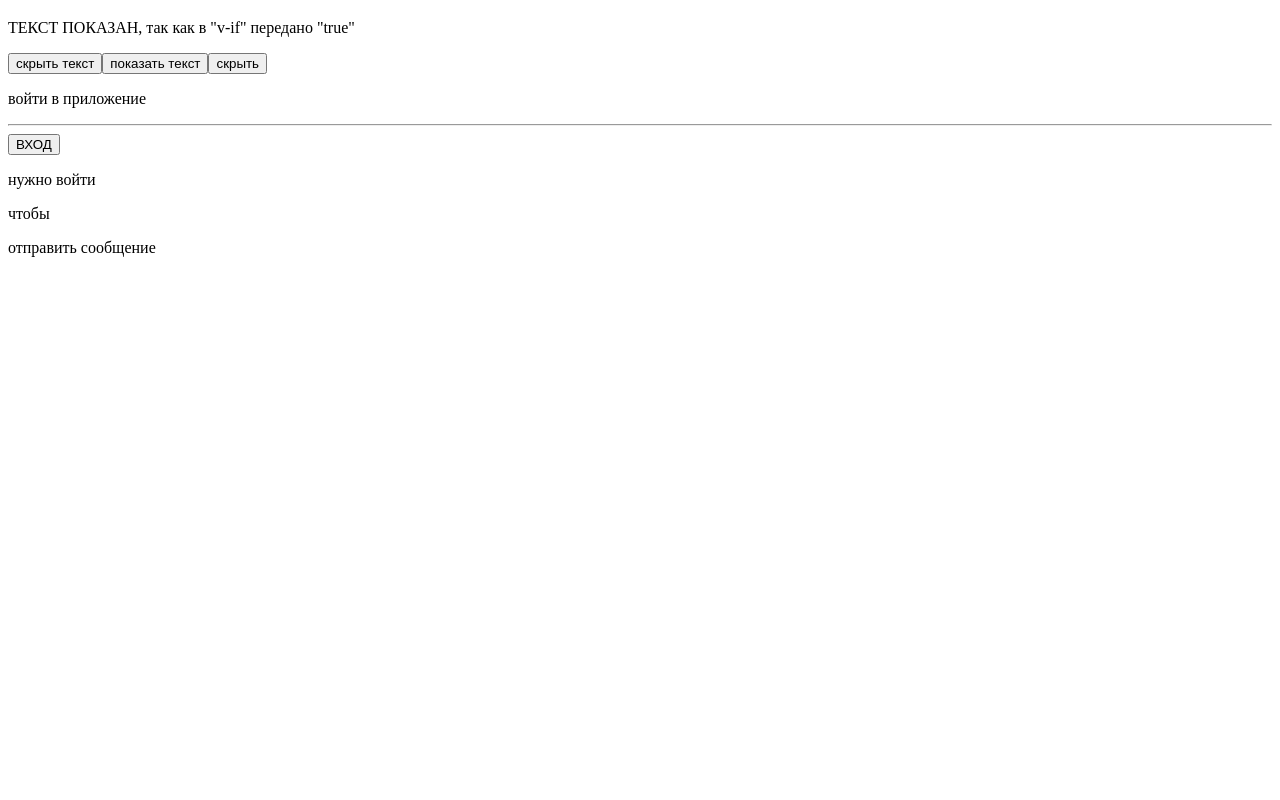
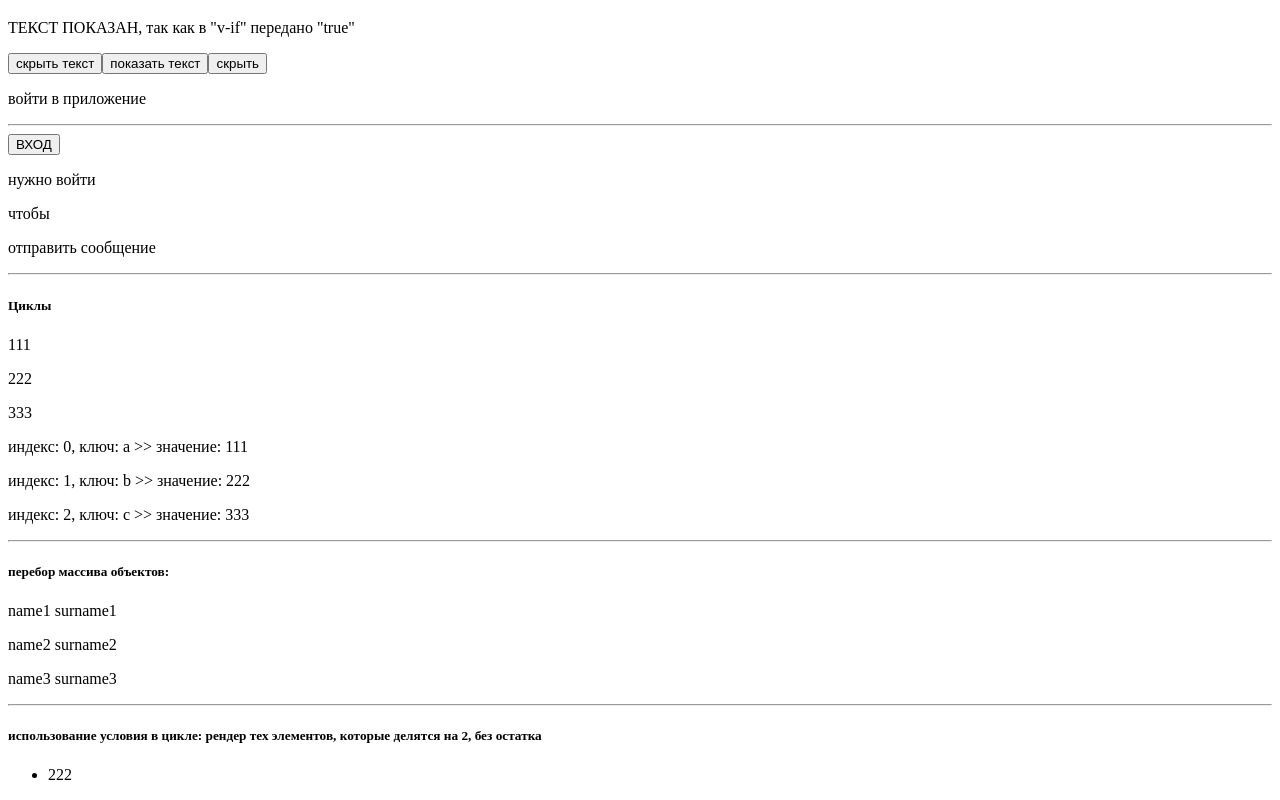
Before and after one commit to kozyrev42/vue_trep72, a Vue app: page / in a window 1280 px wide. Shown: the part 402-1202 px from the top of the page. Before the commit the page ends 800 px from the top, so only its background shows below. Built offline with nearby package versions, Linux system fonts and the light colour scheme.

Commit message:
поработал с циклами

```diff
--- a/src/App.vue
+++ b/src/App.vue
@@ -2,33 +2,80 @@
 // import HelloWorld from './components/HelloWorld.vue'
 // import TheWelcome from './components/TheWelcome.vue'
 export default {
+  // name: 'App', // имя компонента
+  name: 'App',
+
+  // data() - это функция, которая возвращает объект
+  // в этом объекте мы можем хранить свойства, которые будут доступны в шаблоне
+  // в шаблоне мы можем обращаться к свойствам через {{ свойство }}
+  // в шаблоне мы можем обращаться к методам через @click="метод"
+  // в шаблоне мы можем обращаться к вычисляемым свойствам через {{ вычисляемое_свойство }}
+  // в шаблоне мы можем обращаться к условиям через v-if="условие"
+  // в шаблоне мы можем обращаться к циклам через v-for="элемент in массив"
+  // в шаблоне мы можем обращаться к директивам через v-директива
+  // в шаблоне мы можем обращаться к директивам через v-директива="значение"
+  // в шаблоне мы можем обращаться к директивам через v-директива:модификатор="значение"
+
   data() {
     return {
+      // свойства для шаблона (выводятся через {{ свойство }})
+      // свойства можно использовать в шаблоне, в вычисляемых свойствах и в методах
+      // свойства можно изменять в методах
+      // свойства можно изменять в вычисляемых свойствах
+
       text: 'page',
-      href: 'page.html',
+      hrefMy: 'page.html',
 
       num1: 4,
       num2: 5,
 
-      myArray: [1, 2, 3],
+      myArray: [111, 222, 333],
 
       myObject: {a: 111, b: 222, c: 333},
 
       visible: true,
 
       isAuth: false,
+
+      // массив объектов
+      // в шаблоне выводим через {{ user.name }}
+      users: [
+        {
+          id: 1,
+          name: 'name1',
+          surname: 'surname1',
+        },
+        {
+          id: 2,
+          name: 'name2',
+          surname: 'surname2',
+        },
+        {
+          id: 3,
+          name: 'name3',
+          surname: 'surname3',
+        },
+      ]
     }
   },
 
   // в "computed" храняться вычисляемые свойства
+  // вычисляемые свойства - это свойства, которые зависят от других свойств
   computed: {
+    // вычисляемое свойство
+    // в шаблоне выводим через {{ numSum }}
+    // вычисляемое свойство не принимает параметров
+    // вычисляемое свойство не принимает аргументов
     numSum: function () {
       return this.num1 + this.num2;
     },
 
   },
 
-  // кастомные методы
+  // в "methods" храняться методы
+  // методы - это функции, которые можно вызывать в шаблоне
+  // методы можно вызывать в шаблоне через @click="метод(аргумент)"
+  // методы можно вызывать в шаблоне через @click="метод(свойство)"
   methods: {
     myMethod: function () {
       alert(new Date());
@@ -85,8 +132,8 @@ export default {
 
 
 <template>
-  <!-- формирование ссылки -->
-  <a v-bind:href="href">{{ text }}</a>
+  <!-- формирование ссылки в атребуте -->
+  <a v-bind:href="hrefMy">{{ text }}</a>
 
 
   <!-- выполнение js кода в фигурных скобках -->
@@ -108,6 +155,7 @@ export default {
 
   <!-- вызов обработчика по клику-->
   <button v-on:click="myMethod">кнопка</button>
+  <!-- v-on: и @: - равнозначны -->
   <button @:click="myMethodHi">кнопка#2</button>
   <button @:click="show">кнопка#3</button>
 
@@ -148,8 +196,38 @@ export default {
     <p>чтобы</p>
     <p>отправить сообщение</p>
   </div>
+  <hr>
 
   <!-- Циклы -------------------------------------------------------------------------------------- -->
+  <h5>Циклы</h5>
+
+  <!-- вывод элементов массива -->
+  <p v-for="elem in myArray">
+    {{ elem }}
+  </p>
+
+  <!-- вывод элементов объекта с ключами -->
+  <p v-for="(elem, key, index) in myObject">
+    индекс: {{ index }}, ключ: {{ key }} >> значение: {{ elem }}
+  </p>
+  <hr>
+
+  <!-- перебор массива объектов -->
+  <!-- чтобы переиспользовать и упорядочивать существующие элементы, необходимо указать уникальный атрибут key -->
+  <h5> перебор массива объектов: </h5>
+  <p v-for="user in users" :key="user.id">
+    {{ user.name }}
+    {{ user.surname }}
+  </p>
+  <hr>
+
+  <!-- использование условия в цикле -->
+  <h5> использование условия в цикле: рендер тех элементов, которые делятся на 2, без остатка </h5>
+  <ul v-for="elem in myArray">
+    <li v-if="elem % 2 === 0">
+      {{ elem }}
+    </li>
+  </ul>
 
 
 </template>
```
